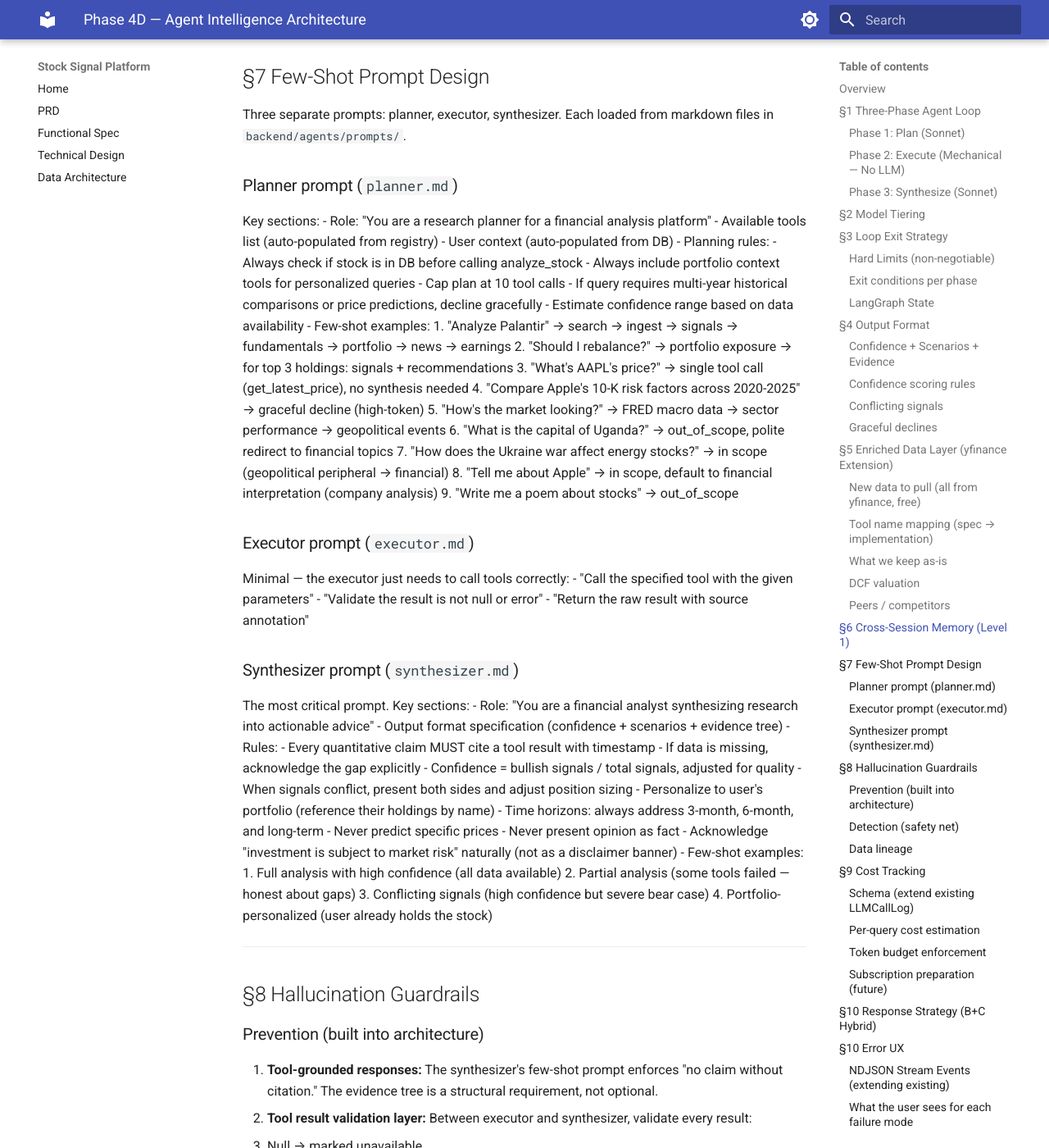
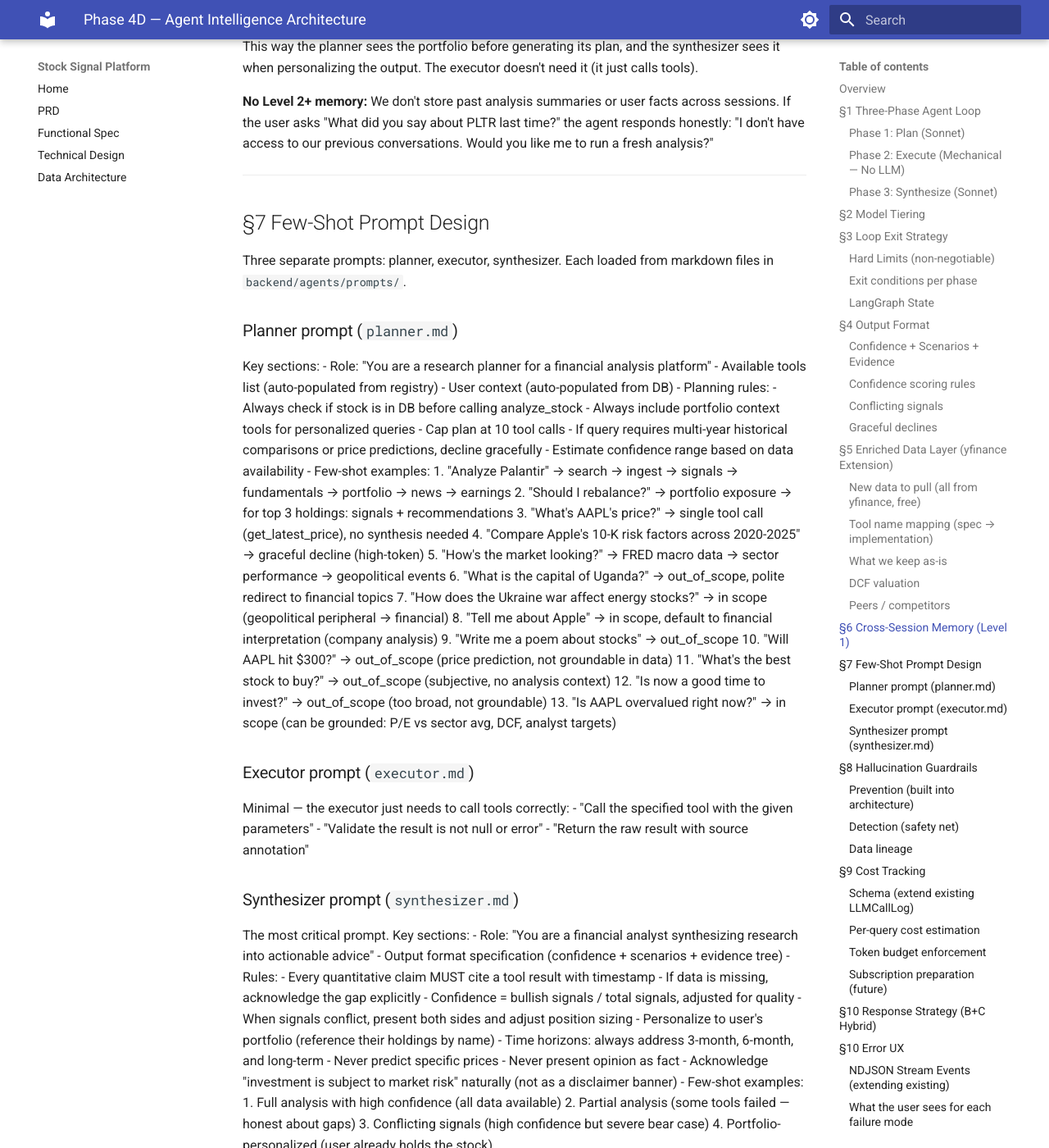
Before and after one commit to vipulbhatia29/stock-signal-platform, an MkDocs documentation site: the page built from docs/superpowers/specs/2026-03-20-phase-4d-agent-intelligence-design.md, in a window 1280 px wide and 1400 px high, scrolled down 10756 px. Shown: the whole window at 82% size. Built offline with MkDocs 1.6.1 and Material for MkDocs 9.7.7, drawn with Linux system fonts in a browser that asks for light colours; some of the changed text lies outside the part shown.

Commit message:
docs: enforce data-grounded answers only — decline speculative queries
Questions that cannot be backed by tool results are declined:
price predictions, subjective "best stock" questions, broad timing
questions. "Is AAPL overvalued?" is in scope (groundable via P/E,
analyst targets). "Will AAPL hit $300?" is not.

Co-Authored-By: Claude Opus 4.6 (1M context) <noreply@anthropic.com>

```diff
--- a/docs/superpowers/specs/2026-03-20-phase-4d-agent-intelligence-design.md
+++ b/docs/superpowers/specs/2026-03-20-phase-4d-agent-intelligence-design.md
@@ -32,10 +32,13 @@ The planner's first job is to determine if the query is in scope. The scope is *
 - ✅ In scope: stocks, ETFs, portfolios, signals, fundamentals, macro, sectors, interest rates, company business models, earnings, dividends, risk, market news, geopolitical events affecting markets
 - ✅ In scope (peripherals): "How does the war in Ukraine affect oil stocks?" (geopolitical → financial impact), "What does Apple do?" (company overview → investment context), "Explain P/E ratio" (financial education)
 - ❌ Out of scope: general knowledge, personal advice unrelated to investing, coding, math, creative writing, weather, politics without financial context
+- ❌ Out of scope: **speculative or opinion-based questions that cannot be grounded in data.** "Will AAPL hit $300?" → decline (price prediction, not grounded). "Is now a good time to invest in general?" → decline (no specific data to ground it). "What's the best stock to buy?" → decline (subjective, no analysis context)
+
+**The rule: if the answer cannot be backed by tool results, don't answer it.**
 
 When the query is ambiguous, **default to financial interpretation.** "Tell me about Apple" → company analysis, not fruit.
 
-When out of scope, the planner returns `intent: "out_of_scope"` with a polite redirect:
+When out of scope or ungroundable, the planner returns `intent: "out_of_scope"` with a polite redirect:
 > "I'm your financial analysis assistant — I can help with stock analysis, portfolio management, and market insights. What would you like to know about your investments?"
 
 **No tools fire, no synthesizer runs.** Total cost: 1 planner call.
@@ -396,6 +399,10 @@ Key sections:
   7. "How does the Ukraine war affect energy stocks?" → in scope (geopolitical peripheral → financial)
   8. "Tell me about Apple" → in scope, default to financial interpretation (company analysis)
   9. "Write me a poem about stocks" → out_of_scope
+  10. "Will AAPL hit $300?" → out_of_scope (price prediction, not groundable in data)
+  11. "What's the best stock to buy?" → out_of_scope (subjective, no analysis context)
+  12. "Is now a good time to invest?" → out_of_scope (too broad, not groundable)
+  13. "Is AAPL overvalued right now?" → in scope (can be grounded: P/E vs sector avg, DCF, analyst targets)
 
 ### Executor prompt (`executor.md`)
 
```
